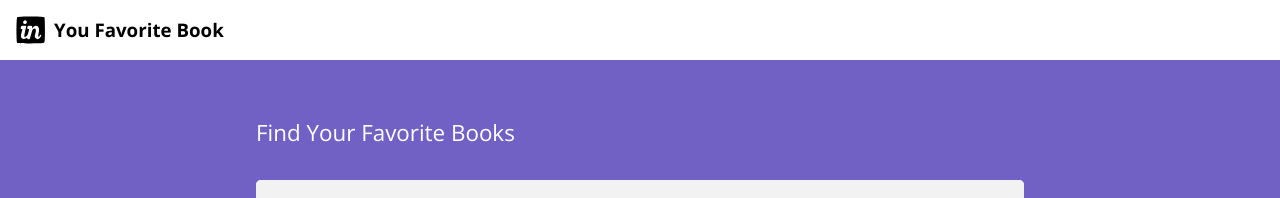
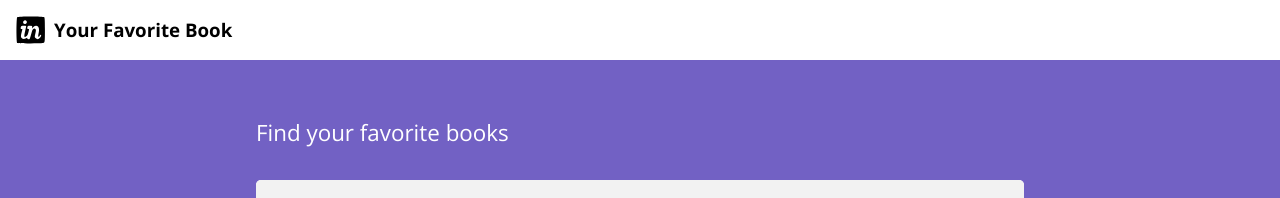
Before and after one commit to habibredissi/feedly, a React (Create React App) app: page / in a window 1280 px wide. Shown: the top 198 px of the page. Built offline with nearby package versions, Linux system fonts and the light colour scheme.

Commit message:
fix wording

```diff
--- a/src/components/Navbar.js
+++ b/src/components/Navbar.js
@@ -12,7 +12,7 @@ function Navbar() {
             alt="The logo of our brand"
             className="navbar__image"
           />
-          <h3 className="navbar__title">You Favorite Book</h3>
+          <h3 className="navbar__title">Your Favorite Book</h3>
         </div>
       </nav>
     </>
--- a/src/components/Search.js
+++ b/src/components/Search.js
@@ -65,7 +65,7 @@ const Search = () => {
   return (
     <header>
       <div className="search">
-        <p className="search__title">Find Your Favorite Books</p>
+        <p className="search__title">Find your favorite books</p>
         <div className="search__box">
           <input
             id="search__input"
```
